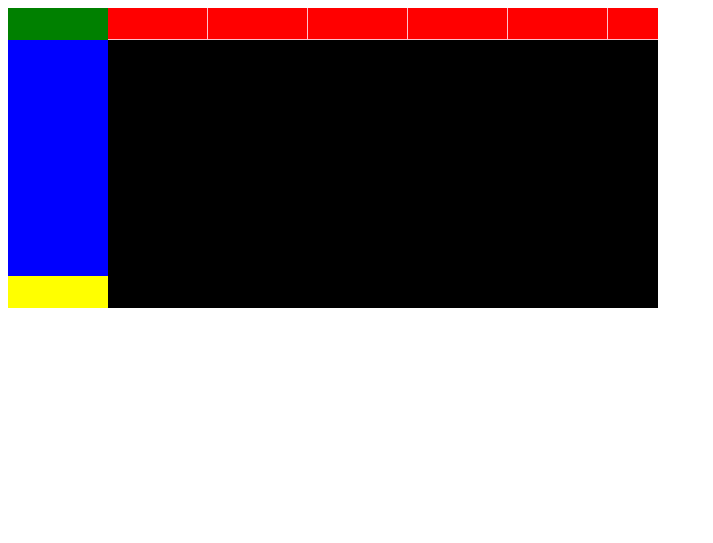
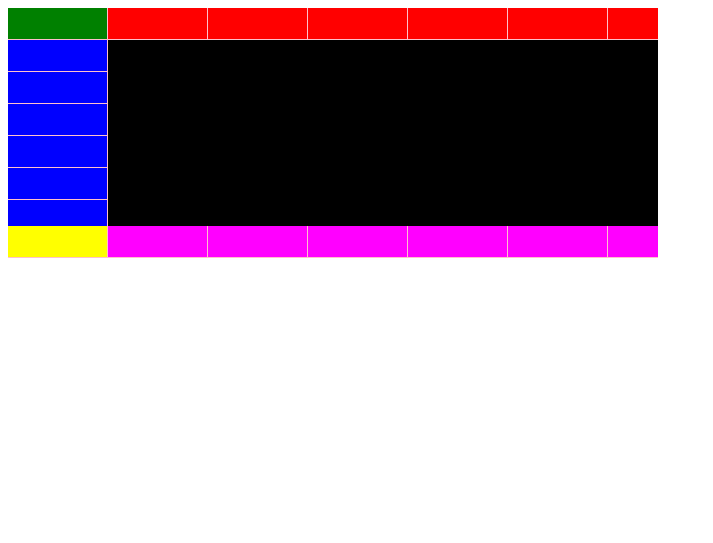
Before and after one commit to panitw/pgrid, a website with bundled scripts: page index.html in a window 1280 px wide. Shown: the whole page, without its empty margins (0-713 px from the left). Built offline with nearby package versions, Linux system fonts and the light colour scheme.

Commit message:
Update layout structure

```diff
--- a/index.html
+++ b/index.html
@@ -13,10 +13,12 @@
 	</style>
 </head>
 <body>
-<div id="gridDiv" class="pgrid" style="width: 650px; height: 300px; position: relative; overflow: hidden; background-color: black;">
-	<div style="background-color: green; width: 100px; height: 32px; position: absolute;"></div>
+<div id="gridDiv" class="pgrid" style="width: 650px; height: 250px; position: relative; overflow: hidden; background-color: black;">
+	<div style="background-color: green; width: 100px; height: 32px; position: absolute;">
+		<div class="cell" style="left: 0px; top: 0px; width: 100px; height: 32px;"></div>
+	</div>
 	<div style="background-color: red; width: calc(100% - 100px); height: 32px; position: absolute; margin-left: 100px;">
-		<div id="titleBarScrollPane" style="width: 100%; height: 32px; overflow: auto;">
+		<div id="topScrollPane" style="width: 100%; height: 32px; overflow: hidden; position: relative;">
 			<div class="cell" style="left: 0px; top: 0px; width: 100px; height: 32px;"></div>
 			<div class="cell" style="left: 100px; top: 0px; width: 100px; height: 32px;"></div>
 			<div class="cell" style="left: 200px; top: 0px; width: 100px; height: 32px;"></div>
@@ -27,8 +29,34 @@
 			<div class="cell" style="left: 700px; top: 0px; width: 100px; height: 32px;"></div>
 		</div>
 	</div>
-	<div style="background-color: blue; width: 100px; height: 500px; position: absolute; top: 0px; left: 0px; margin-top: 32px; margin-bottom: 32px;"></div>
-	<div style="background-color: yellow; width: 100px; height: 32px; position: absolute; bottom: 0px; left: 0px;"></div>
+	<div style="background-color: blue; width: 100px; height: calc(100% - 32px); position: absolute; top: 0px; left: 0px; margin-top: 32px; margin-bottom: 32px;">
+		<div id="leftScrollPane" style="width: 100px; height: 100%; overflow: hidden; position: relative;">
+			<div class="cell" style="left: 0px; top: 0px; width: 100px; height: 32px;"></div>
+			<div class="cell" style="left: 0px; top: 32px; width: 100px; height: 32px;"></div>
+			<div class="cell" style="left: 0px; top: 64px; width: 100px; height: 32px;"></div>
+			<div class="cell" style="left: 0px; top: 96px; width: 100px; height: 32px;"></div>
+			<div class="cell" style="left: 0px; top: 128px; width: 100px; height: 32px;"></div>
+			<div class="cell" style="left: 0px; top: 160px; width: 100px; height: 32px;"></div>
+			<div class="cell" style="left: 0px; top: 192px; width: 100px; height: 32px;"></div>
+			<div class="cell" style="left: 0px; top: 224px; width: 100px; height: 32px;"></div>
+			<div class="cell" style="left: 0px; top: 256px; width: 100px; height: 32px;"></div>
+		</div>
+	</div>
+	<div style="background-color: yellow; width: 100px; height: 32px; position: absolute; bottom: 0px; left: 0px;">
+		<div class="cell" style="left: 0px; top: 0px; width: 100px; height: 32px;"></div>
+	</div>
+	<div style="background-color: magenta; width: calc(100% - 100px); height: 32px; position: absolute; margin-left: 100px; bottom: 0px;">
+		<div id="topScrollPane" style="width: 100%; height: 32px; overflow: hidden; position: relative;">
+			<div class="cell" style="left: 0px; top: 0px; width: 100px; height: 32px;"></div>
+			<div class="cell" style="left: 100px; top: 0px; width: 100px; height: 32px;"></div>
+			<div class="cell" style="left: 200px; top: 0px; width: 100px; height: 32px;"></div>
+			<div class="cell" style="left: 300px; top: 0px; width: 100px; height: 32px;"></div>
+			<div class="cell" style="left: 400px; top: 0px; width: 100px; height: 32px;"></div>
+			<div class="cell" style="left: 500px; top: 0px; width: 100px; height: 32px;"></div>
+			<div class="cell" style="left: 600px; top: 0px; width: 100px; height: 32px;"></div>
+			<div class="cell" style="left: 700px; top: 0px; width: 100px; height: 32px;"></div>
+		</div>
+	</div>
 </div>
 
 <script>
```
